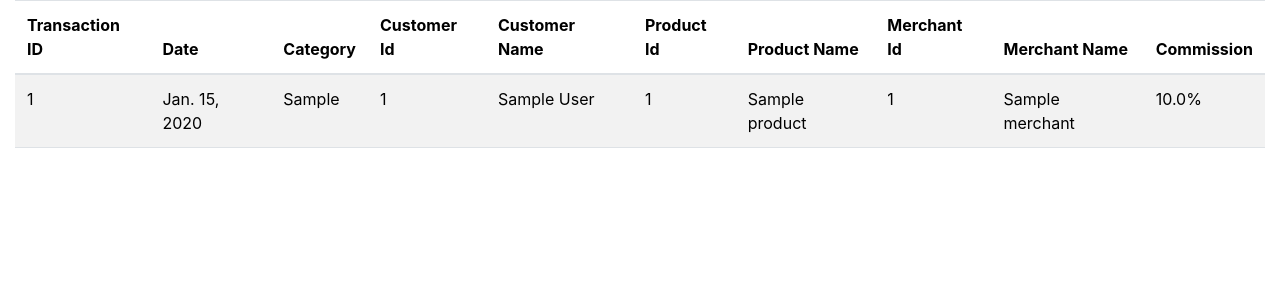
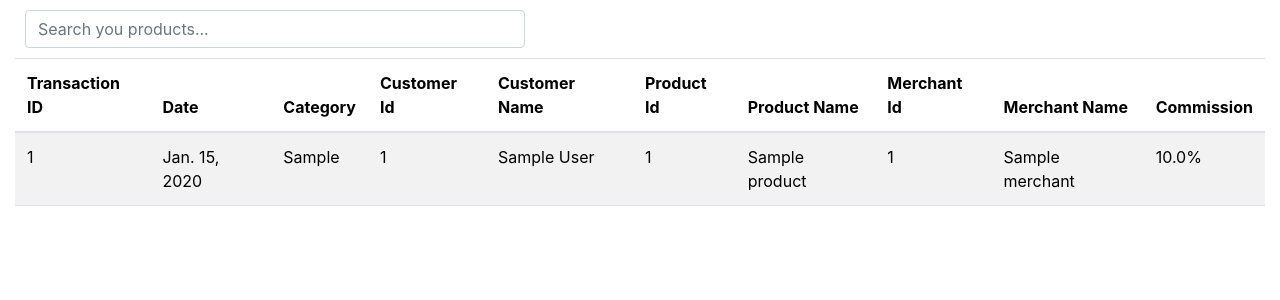
Before and after one commit to sk3577311/distributor_dashboard, a Django app: page /transactions/ in a window 1280 px wide. Shown: the part 63-363 px from the top of the page. Run offline with Django 5.2, Linux system fonts and the light colour scheme; a user stored in the database is signed in; tables that the repository leaves empty hold one stand-in row (values such as "Sample post"); some libraries are stand-ins or nearby versions.

Commit message:
Update transaction_list.html

```diff
--- a/distributor/dashboard/templates/dashboard/transaction_list.html
+++ b/distributor/dashboard/templates/dashboard/transaction_list.html
@@ -2,7 +2,14 @@
 <!-- Table for displaying transaction data -->
 
 <div class="container-fluid">
-  <table id="transactionTable" class="table table-striped">
+  <input
+    class="form-control"
+    style="width: 500px; margin: 10px"
+    id="myInput"
+    type="text"
+    placeholder="Search you products..."
+  />
+  <table id="mytable" class="table table-striped table-hover">
     <thead>
       <tr>
         <th>Transaction ID</th>
@@ -35,13 +42,13 @@
     </tbody>
   </table>
 </div>
-
 <script>
   $(document).ready(function () {
-    $("#transaction-table").DataTable({
-      processing: true,
-      serverSide: true,
-      ajax: "{% url 'transaction_list' %}",
+    $("#myInput").on("keyup", function () {
+      var value = $(this).val().toLowerCase();
+      $("#mytable tr").filter(function () {
+        $(this).toggle($(this).text().toLowerCase().indexOf(value) > -1);
+      });
     });
   });
 </script>
```
